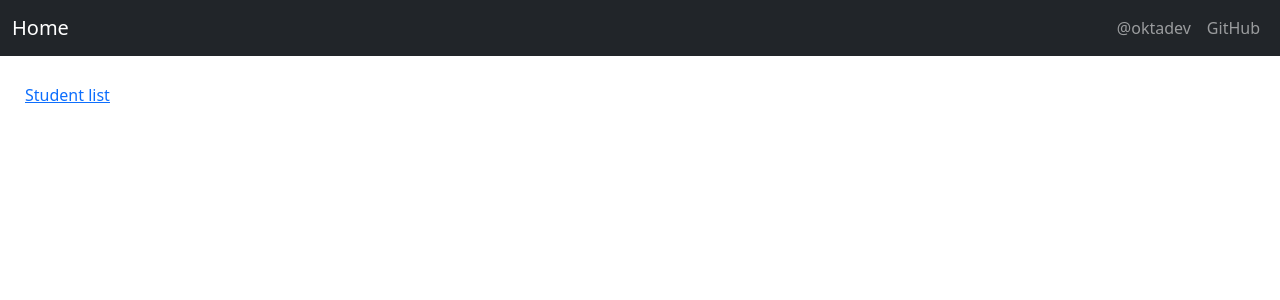
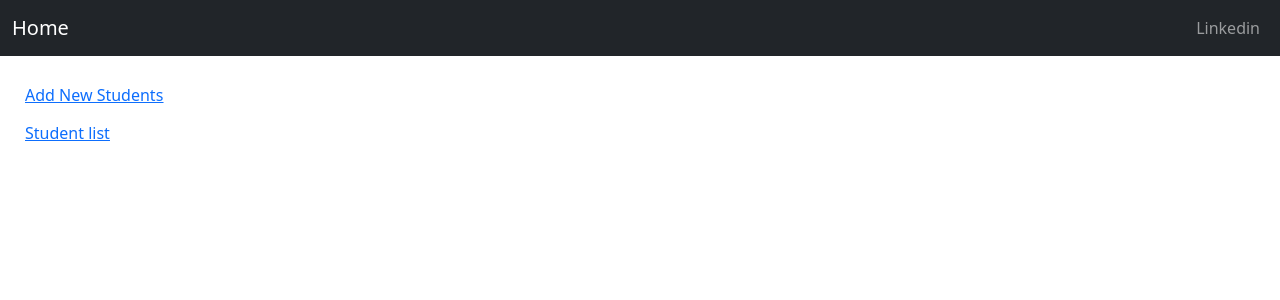
Before and after one commit to romain-beghi/StudentResultManagementSystem, a React (Create React App) app in the folder frontend/: page / in a window 1280 px wide. Shown: the top 300 px of the page. Built offline with nearby package versions, Linux system fonts and the light colour scheme.

Commit message:
[feat] updating home and navbar

```diff
--- a/frontend/src/AppNavbar.js
+++ b/frontend/src/AppNavbar.js
@@ -13,10 +13,7 @@ const AppNavbar = () => {
             <Collapse isOpen={isOpen} navbar>
                 <Nav className="justify-content-end" style={{width: "100%"}} navbar>
                     <NavItem>
-                        <NavLink href="https://twitter.com/oktadev">@oktadev</NavLink>
-                    </NavItem>
-                    <NavItem>
-                        <NavLink href="https://github.com/oktadev/okta-spring-boot-react-crud-example">GitHub</NavLink>
+                        <NavLink href="https://www.linkedin.com/in/romain-beghi">Linkedin</NavLink>
                     </NavItem>
                 </Nav>
             </Collapse>
--- a/frontend/src/Home.js
+++ b/frontend/src/Home.js
@@ -9,8 +9,17 @@ const Home = () => {
         <div>
             <AppNavbar/>
             <Container fluid>
+                <Button color="link"><Link to="/students/new">Add New Students</Link></Button>
+            </Container>
+            <Container fluid>
                 <Button color="link"><Link to="/students">Student list</Link></Button>
             </Container>
+
+            {/*Add New Courses*/}
+            {/*Courses List*/}
+            {/*Add New Results*/}
+            {/*Results List*/}
+
         </div>
     );
 }
```
